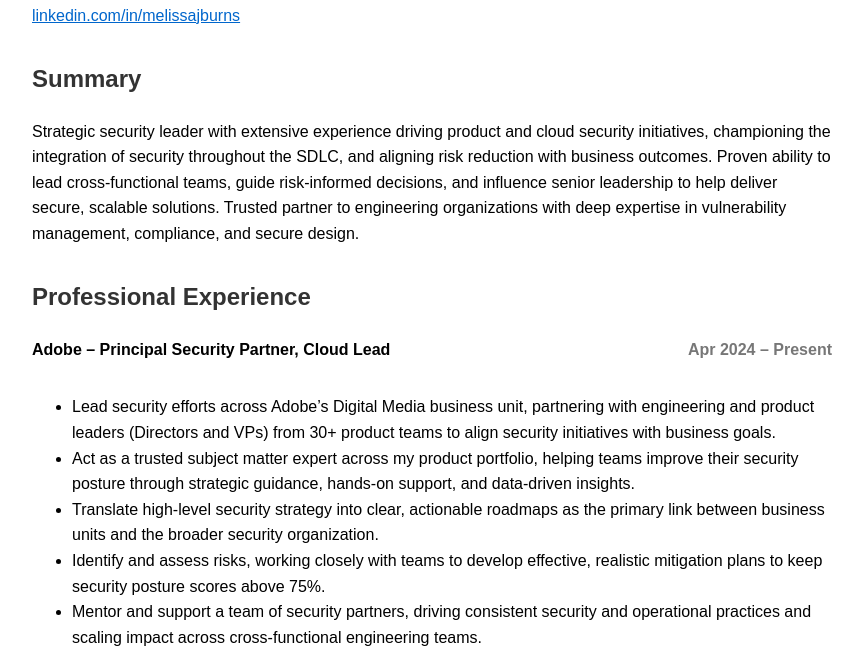
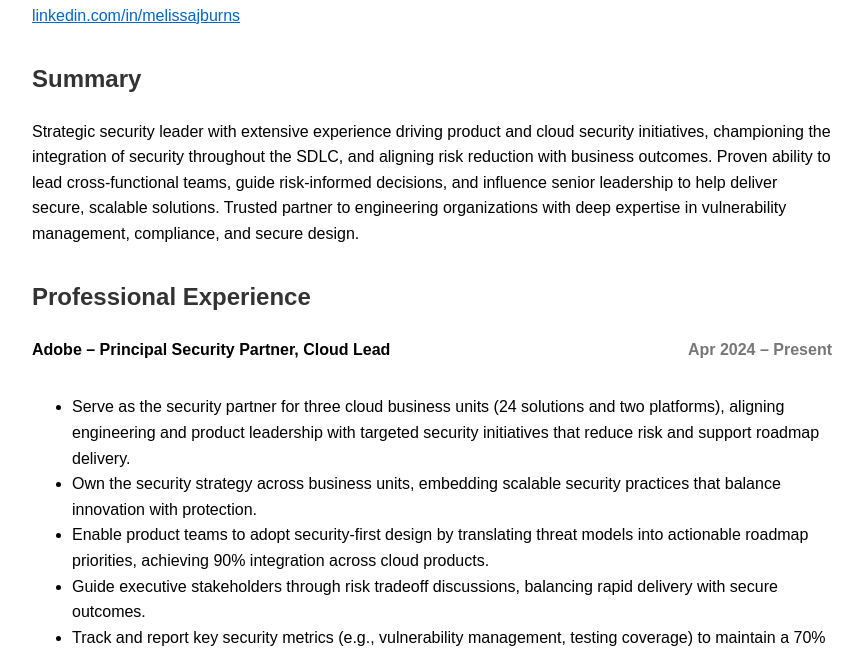
Before and after one commit to woimoli1979/MB2025Resume.github.io, a plain HTML site: page index.html in a window 1280 px wide. Shown: the part 134-788 px from the top of the page, without its empty margins (208-1071 px from the left). Drawn offline with Linux system fonts and the light colour scheme.

Commit message:
Update index.html
updated SP role

```diff
--- a/index.html
+++ b/index.html
@@ -53,11 +53,12 @@
     <p class="job-title">Adobe – Principal Security Partner, Cloud Lead <span class="date">Apr 2024 – Present</span></p>
     <div class="clear"></div>
     <ul>
-      <li>Lead security efforts across Adobe’s Digital Media business unit, partnering with engineering and product leaders (Directors and VPs) from 30+ product teams to align security initiatives with business goals.</li>
-      <li>Act as a trusted subject matter expert across my product portfolio, helping teams improve their security posture through strategic guidance, hands-on support, and data-driven insights.</li>
-      <li>Translate high-level security strategy into clear, actionable roadmaps as the primary link between business units and the broader security organization.</li>
-      <li>Identify and assess risks, working closely with teams to develop effective, realistic mitigation plans to keep security posture scores above 75%.</li>
-      <li>Mentor and support a team of security partners, driving consistent security and operational practices and scaling impact across cross-functional engineering teams.</li>
+      <li>Serve as the security partner for three cloud business units (24 solutions and two platforms), aligning engineering and product leadership with targeted security initiatives that reduce risk and support roadmap delivery.</li>
+      <li>Own the security strategy across business units, embedding scalable security practices that balance innovation with protection.</li>
+      <li>Enable product teams to adopt security-first design by translating threat models into actionable roadmap priorities, achieving 90% integration across cloud products.</li>
+      <li>Guide executive stakeholders through risk tradeoff discussions, balancing rapid delivery with secure outcomes.</li>
+      <li>Track and report key security metrics (e.g., vulnerability management, testing coverage) to maintain a 70% or higher security posture across my product portfolio, while aiming for continuous improvement.</li>
+
     </ul>
 
     <p class="job-title">Product Security Manager, Strategic Remediation <span class="date">Sep 2022 – Mar 2024</span></p>
```
